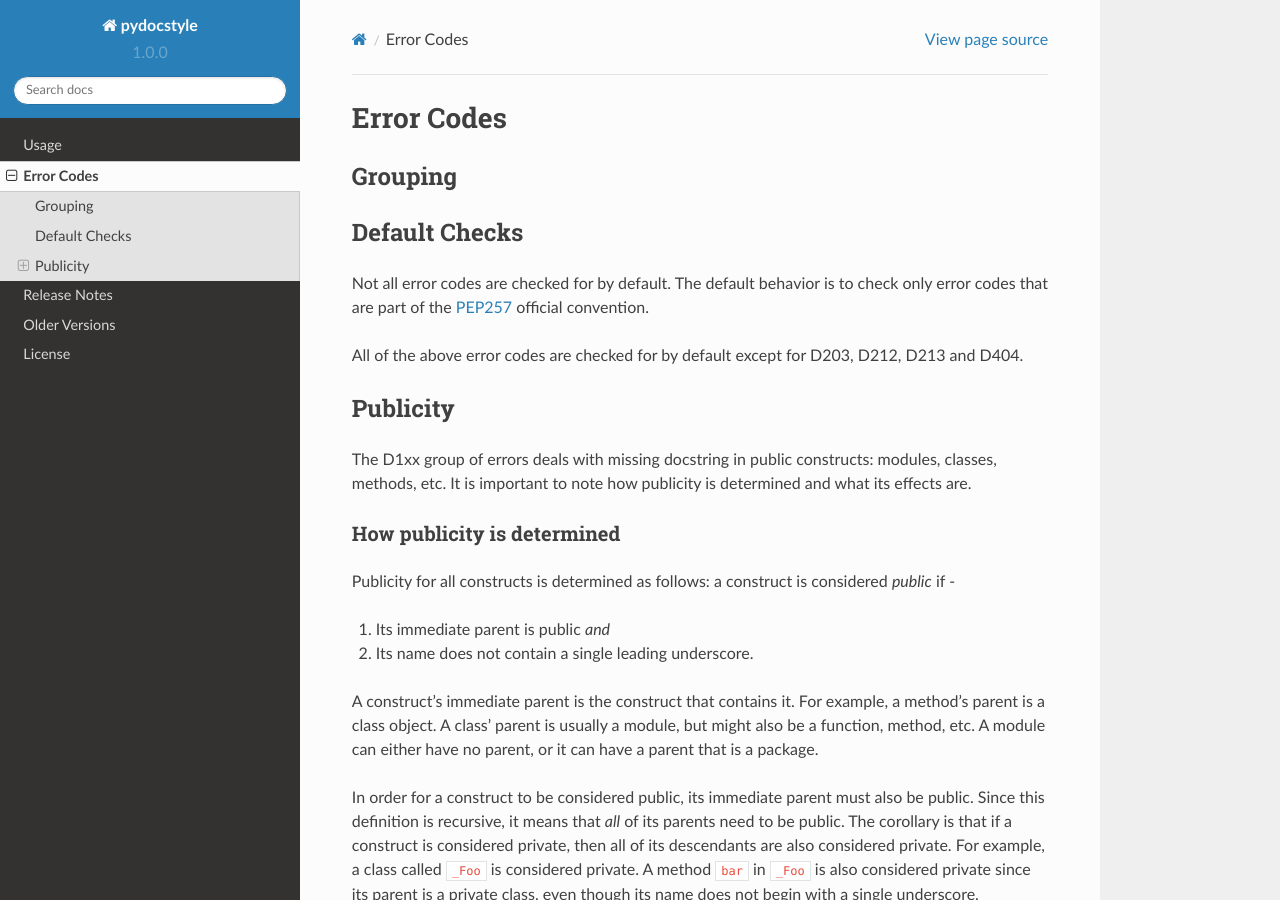
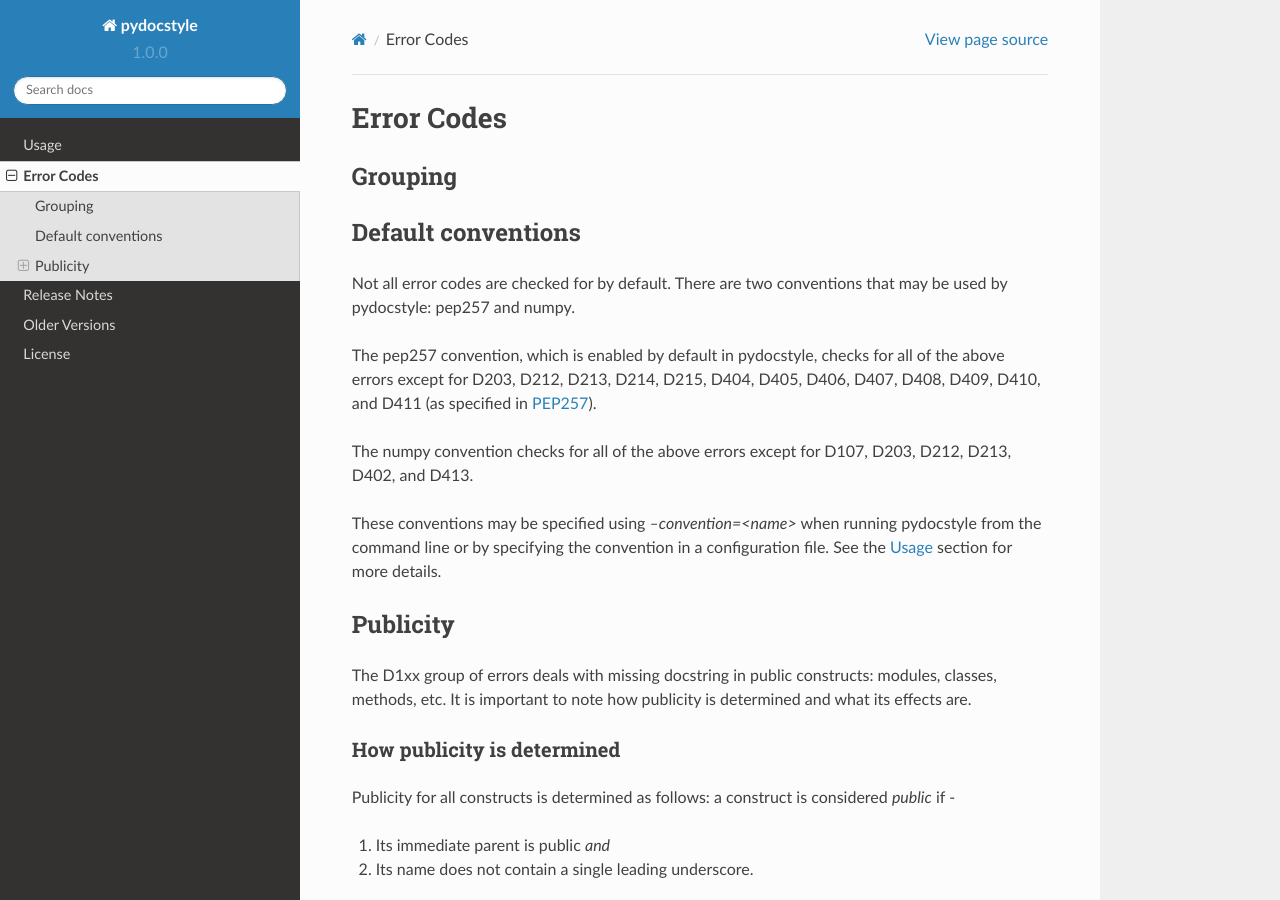
Before and after one commit to PyCQA/pydocstyle, a Sphinx documentation site: the page built from docs/error_codes.rst, in a window 1280 px wide and 900 px high. Built offline with Sphinx 7.4.7 and the Read the Docs theme 2.0.0, drawn with Linux system fonts in a browser that asks for light colours; the version number is read from the project's files by our own code.

Commit message:
Update information on pep257 & numpy conventions (#300)
* Update information on pep257 & numpy conventions

The file `error_codes.rst` had information that specified the pep257
default convention, but lacked information about the numpy convention.
I updated this section of the docs with the conventions specified at
the end of `src/pydocstyle/violations.py`, which presently are:

conventions = AttrDict({
    'pep257': all_errors - {'D203', 'D212', 'D213', 'D214', 'D215', 'D404',
                            'D405', 'D406', 'D407', 'D408', 'D409', 'D410',
                            'D411'},
    'numpy': all_errors - {'D107', 'D203', 'D212', 'D213', 'D402', 'D413'}
})

* Update release notes about conventions doc update

* Add pull request number to release notes

* Add link to usage section from conventions section

```diff
--- a/docs/error_codes.rst
+++ b/docs/error_codes.rst
@@ -6,17 +6,24 @@
 
 .. include:: snippets/error_code_table.rst
 
+Default conventions
+-------------------
 
-Default Checks
---------------
+Not all error codes are checked for by default.  There are two
+conventions that may be used by pydocstyle: pep257 and numpy.
 
-Not all error codes are checked for by default. The default behavior is to
-check only error codes that are part of the `PEP257
-<http://www.python.org/dev/peps/pep-0257/>`_ official convention.
+The pep257 convention, which is enabled by default in pydocstyle,
+checks for all of the above errors except for D203, D212, D213, D214,
+D215, D404, D405, D406, D407, D408, D409, D410, and D411 (as specified
+in `PEP257 <http://www.python.org/dev/peps/pep-0257/>`_).
 
-All of the above error codes are checked for by default except for D203,
-D212, D213 and D404.
+The numpy convention checks for all of the above errors except for
+D107, D203, D212, D213, D402, and D413.
 
+These conventions may be specified using `--convention=<name>` when
+running pydocstyle from the command line or by specifying the
+convention in a configuration file.  See the :ref:`cli_usage` section
+for more details.
 
 Publicity
 ---------
--- a/docs/release_notes.rst
+++ b/docs/release_notes.rst
@@ -11,6 +11,7 @@
 
 * Violations are now reported on the line where the docstring starts, not the
   line of the ``def``/``class`` it corresponds to (#238, #83).
+* Updated description of pep257 and numpy conventions (#300).
 
 
 2.1.1 - October 9th, 2017
```
